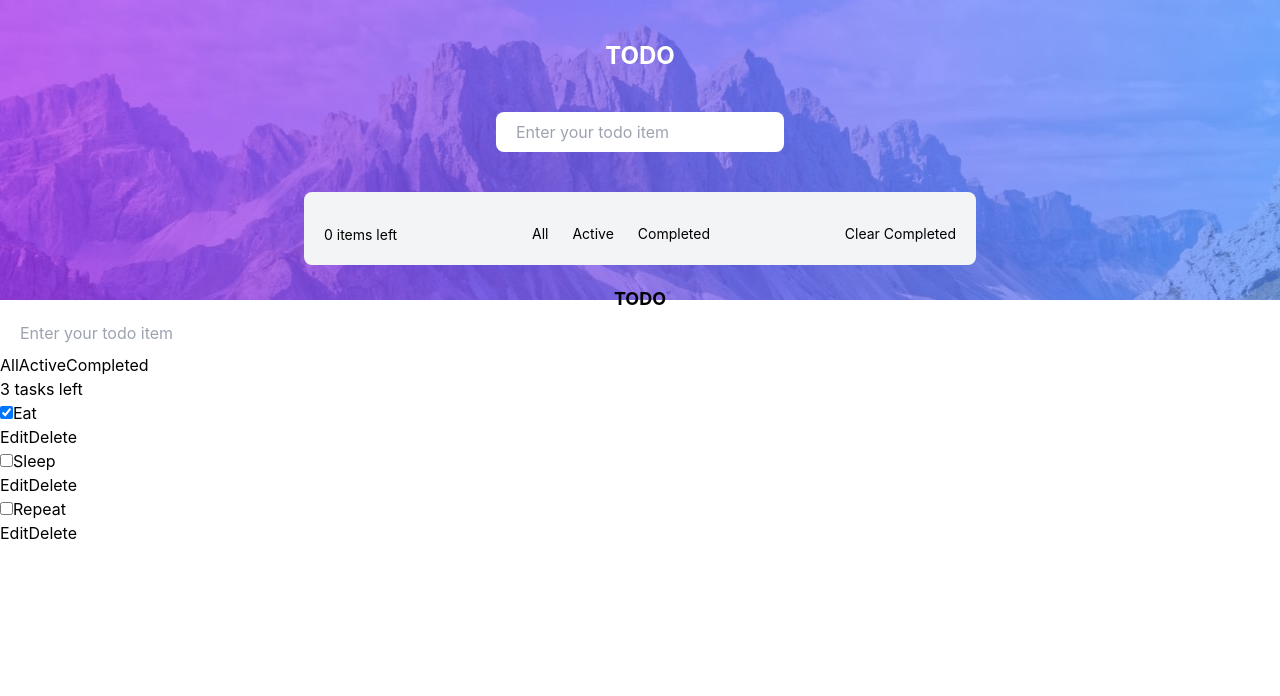
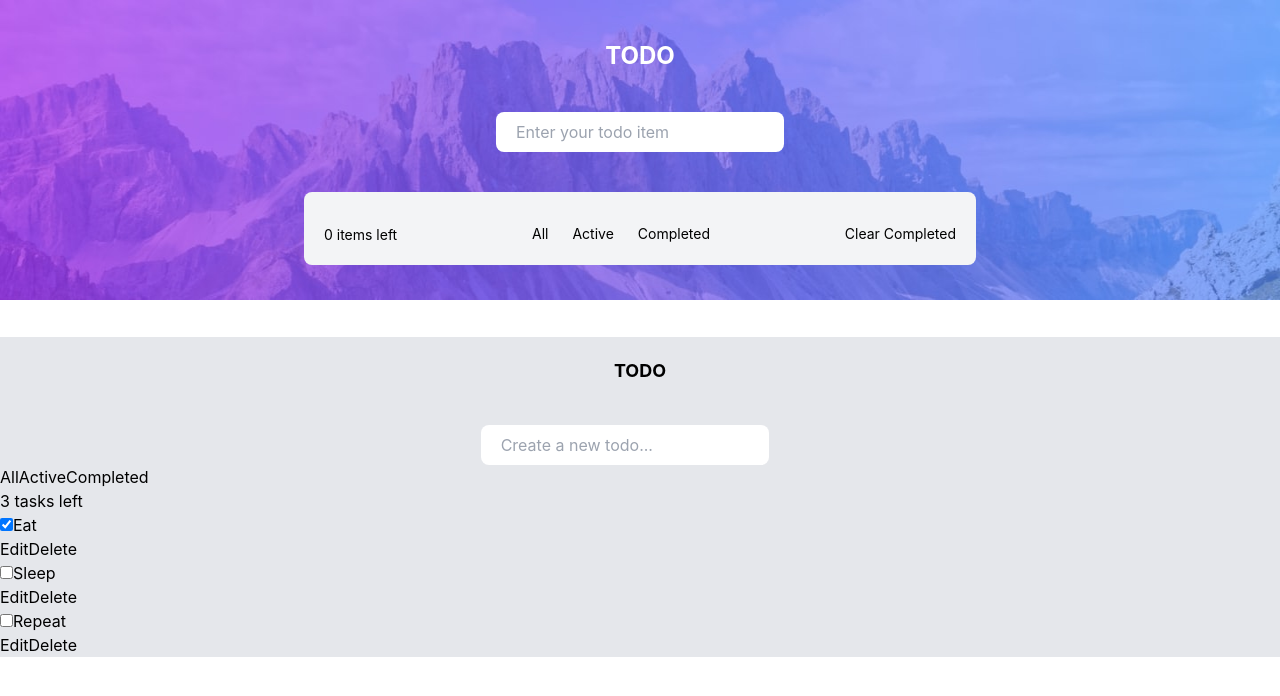
Before and after one commit to balderb/todo-app-reactjs, a React (Create React App) app: page / in a window 1280 px wide. Shown: the top 696 px of the page. Built offline with nearby package versions, Linux system fonts and the light colour scheme.

Commit message:
tweaking css for input field of app

```diff
--- a/src/App.js
+++ b/src/App.js
@@ -25,7 +25,6 @@ const FILTER_MAP = {
 };
 
 const FILTER_NAMES = Object.keys(FILTER_MAP);
-
 
 const App = (props) => {
   const [text, setText] = useState('')
@@ -132,6 +131,9 @@ const App = (props) => {
 
         { /* mdn docs */ }
 
+        <Logo/>
+        <Hero/>
+        <div className="bg-gray-200">
         <div className="text-lg font-bold pt-5 text-center">TODO</div>
           <Form addTask={addTask} />
           <div className="filters btn-group stack-exceptions">
@@ -141,6 +143,7 @@ const App = (props) => {
         <ul>
           { taskList }
         </ul>
+        </div>
       </main>
     </>
   );
--- a/src/components/Form.jsx
+++ b/src/components/Form.jsx
@@ -15,17 +15,16 @@ function Form(props) {
     }
 
   return (
-    <form>
+    <form className="flex items-center justify-center mt-10 rounded">
         <input
             type="text"
             id="new-todo-input"
             className="input input__lg"
             name="text"
             autoComplete="off"
-            placeholder="Enter your todo item"
+            placeholder="Create a new todo..." className="py-2 px-5 rounded-lg"
             value={name}
             onChange={handleChange}
-            className="py-2 px-5 rounded-lg"
         />
         <button type="submit" className="invisible" onClick={handleSubmit}>
         Add
```
